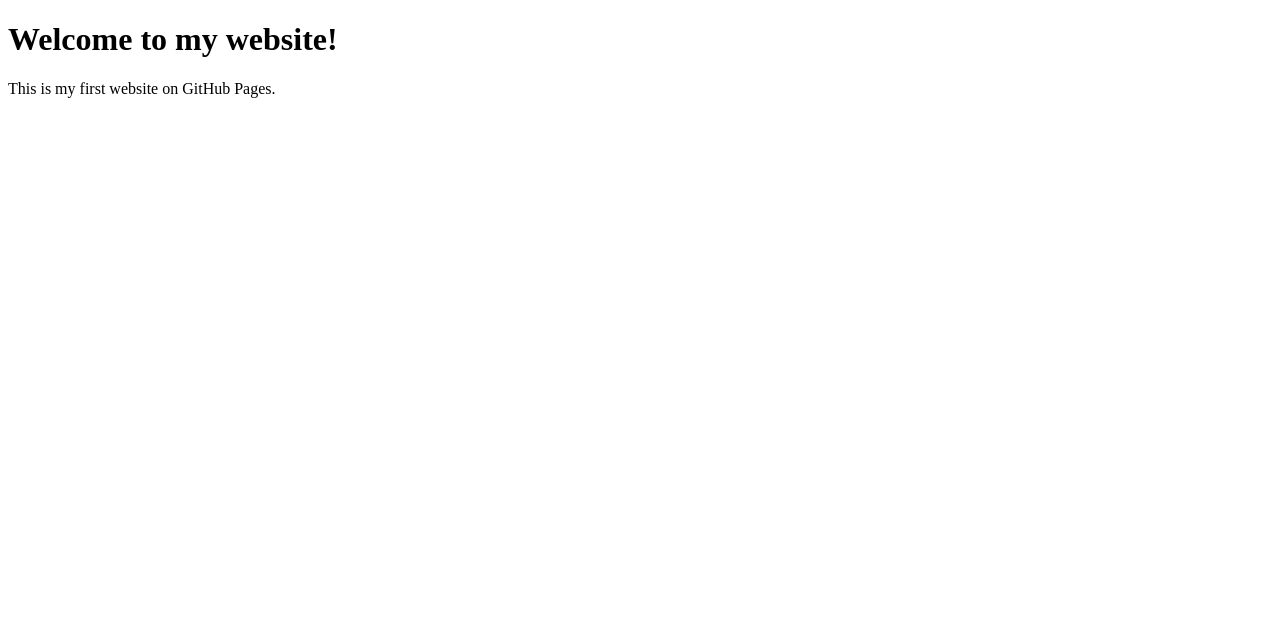
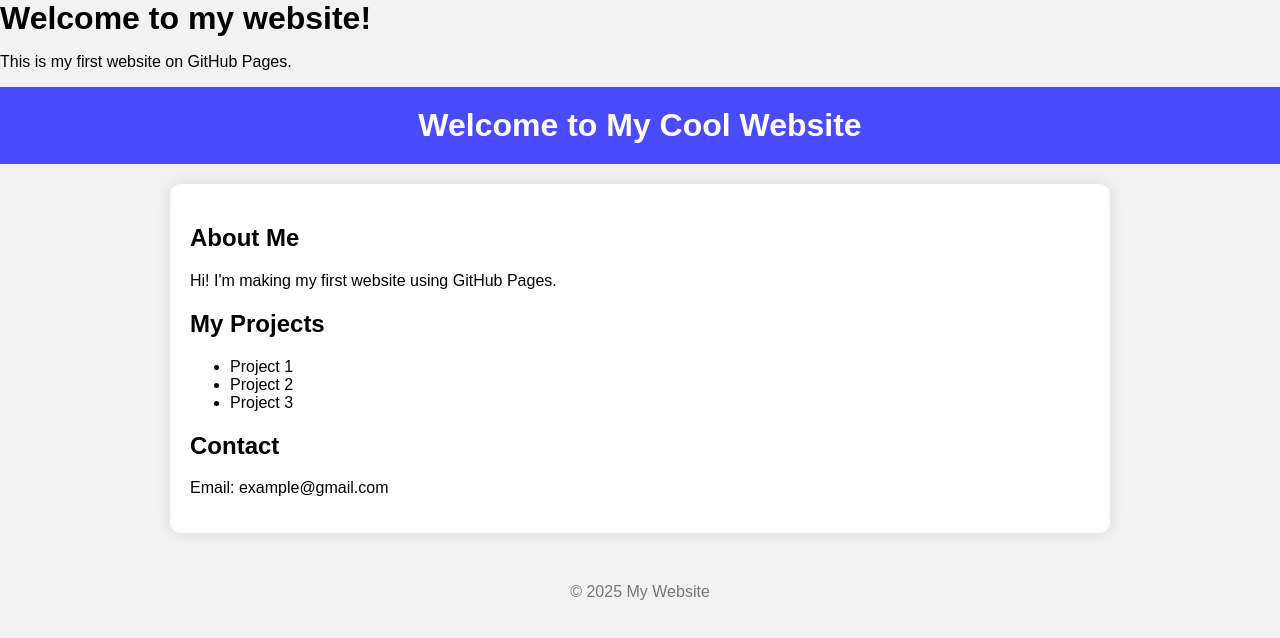
Before and after one commit to Im-d1yas/diyasweb.github.io, a plain HTML site: page index.html in a window 1280 px wide. Drawn offline with Linux system fonts and the light colour scheme.

Commit message:
index.html

```diff
--- a/index.html
+++ b/index.html
@@ -6,5 +6,77 @@
 <body>
     <h1>Welcome to my website!</h1>
     <p>This is my first website on GitHub Pages.</p>
+
+
+
 </body>
 </html>
+
+<!DOCTYPE html>
+<html>
+<head>
+    <meta charset="UTF-8">
+    <title>My Cool Website</title>
+    <style>
+        body {
+            margin: 0;
+            font-family: Arial, sans-serif;
+            background: #f2f2f2;
+        }
+
+        header {
+            background: #4a4aff;
+            color: white;
+            padding: 20px;
+            text-align: center;
+        }
+
+        section {
+            max-width: 900px;
+            margin: auto;
+            padding: 20px;
+            background: white;
+            border-radius: 10px;
+            margin-top: 20px;
+            box-shadow: 0 0 15px rgba(0,0,0,0.1);
+        }
+
+        h1 {
+            margin: 0;
+        }
+
+        footer {
+            text-align: center;
+            padding: 20px;
+            margin-top: 30px;
+            color: #777;
+        }
+    </style>
+</head>
+<body>
+
+<header>
+    <h1>Welcome to My Cool Website</h1>
+</header>
+
+<section>
+    <h2>About Me</h2>
+    <p>Hi! I'm making my first website using GitHub Pages.</p>
+
+    <h2>My Projects</h2>
+    <ul>
+        <li>Project 1</li>
+        <li>Project 2</li>
+        <li>Project 3</li>
+    </ul>
+
+    <h2>Contact</h2>
+    <p>Email: example@gmail.com</p>
+</section>
+
+<footer>
+    © 2025 My Website
+</footer>
+
+</body>
+</html>
```
